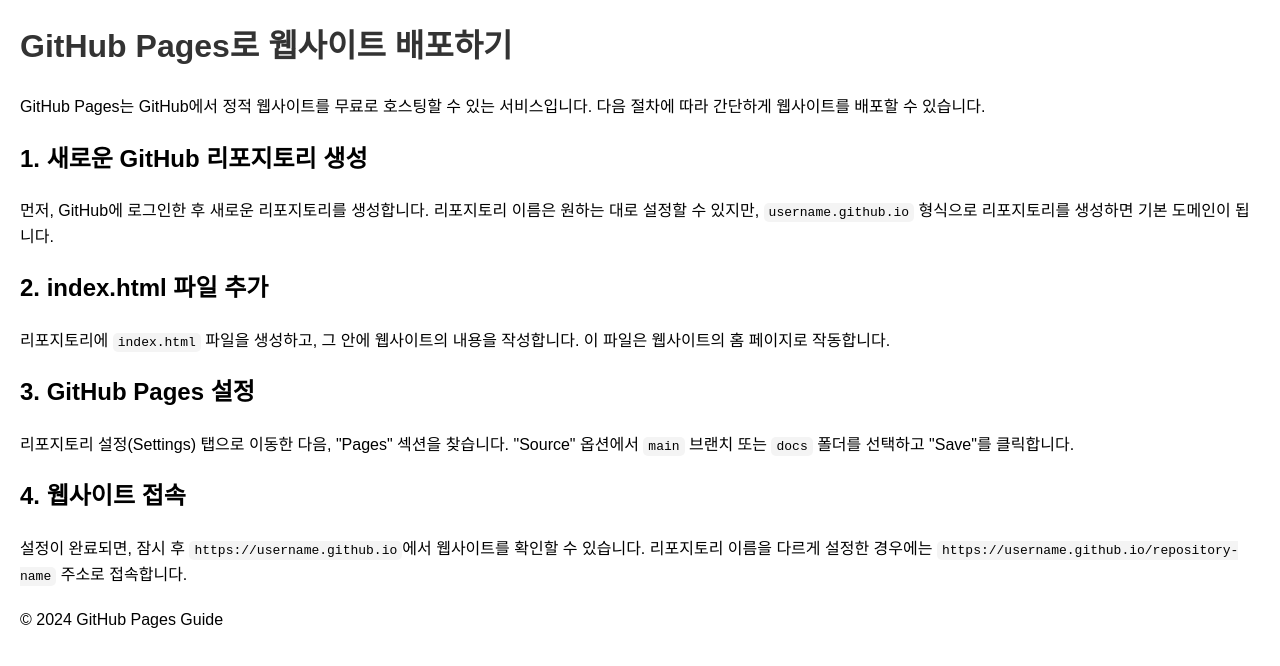
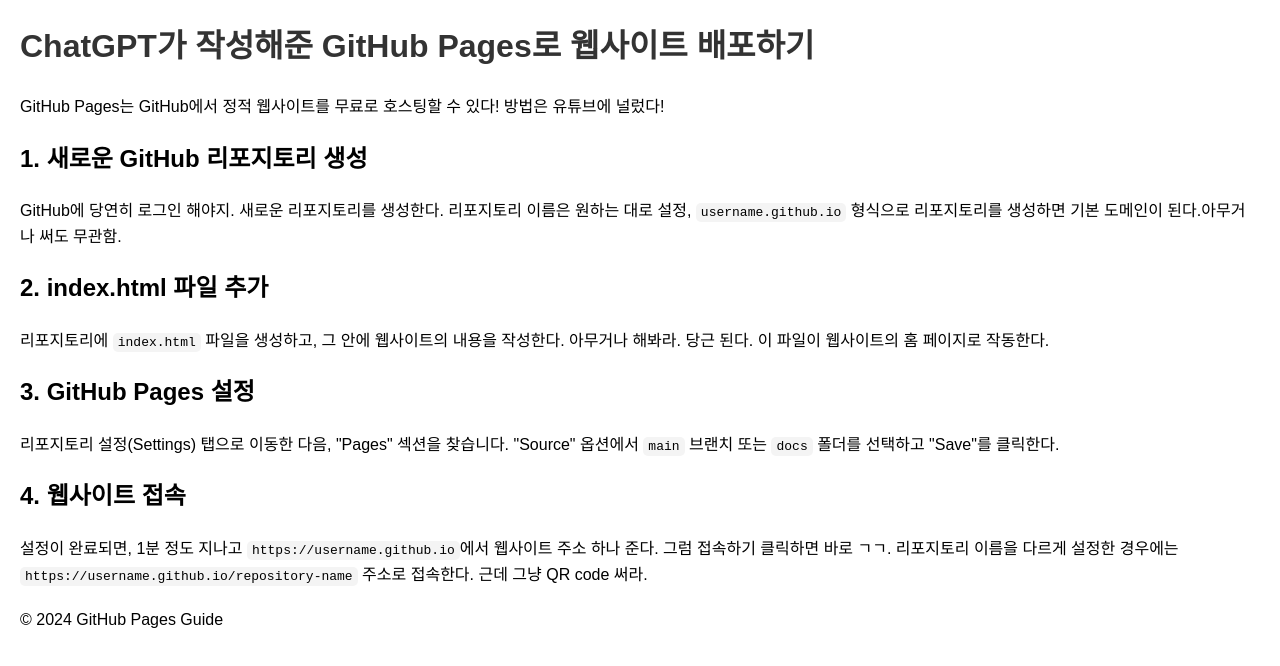
Before and after one commit to edenjsk/testshit, a plain HTML site: page index.html in a window 1280 px wide. Drawn offline with Linux system fonts and the light colour scheme.

Commit message:
Update index.html

```diff
--- a/index.html
+++ b/index.html
@@ -3,7 +3,7 @@
 <head>
     <meta charset="UTF-8">
     <meta name="viewport" content="width=device-width, initial-scale=1.0">
-    <title>GitHub Pages로 웹사이트 배포하기</title>
+    <title>안된다네, 안된다네, GitHub Pages로 웹사이트 배포하기가 안된다네~~~</title>
     <style>
         body {
             font-family: Arial, sans-serif;
@@ -24,27 +24,27 @@
     </style>
 </head>
 <body>
-    <h1>GitHub Pages로 웹사이트 배포하기</h1>
-    <p>GitHub Pages는 GitHub에서 정적 웹사이트를 무료로 호스팅할 수 있는 서비스입니다. 다음 절차에 따라 간단하게 웹사이트를 배포할 수 있습니다.</p>
+    <h1>ChatGPT가 작성해준 GitHub Pages로 웹사이트 배포하기</h1>
+    <p>GitHub Pages는 GitHub에서 정적 웹사이트를 무료로 호스팅할 수 있다! 방법은 유튜브에 널렀다!</p>
 
     <div class="step">
         <h2>1. 새로운 GitHub 리포지토리 생성</h2>
-        <p>먼저, GitHub에 로그인한 후 새로운 리포지토리를 생성합니다. 리포지토리 이름은 원하는 대로 설정할 수 있지만, <code>username.github.io</code> 형식으로 리포지토리를 생성하면 기본 도메인이 됩니다.</p>
+        <p>GitHub에 당연히 로그인 해야지. 새로운 리포지토리를 생성한다. 리포지토리 이름은 원하는 대로 설정, <code>username.github.io</code> 형식으로 리포지토리를 생성하면 기본 도메인이 된다.아무거나 써도 무관함.</p>
     </div>
 
     <div class="step">
         <h2>2. index.html 파일 추가</h2>
-        <p>리포지토리에 <code>index.html</code> 파일을 생성하고, 그 안에 웹사이트의 내용을 작성합니다. 이 파일은 웹사이트의 홈 페이지로 작동합니다.</p>
+        <p>리포지토리에 <code>index.html</code> 파일을 생성하고, 그 안에 웹사이트의 내용을 작성한다. 아무거나 해봐라. 당근 된다. 이 파일이 웹사이트의 홈 페이지로 작동한다.</p>
     </div>
 
     <div class="step">
         <h2>3. GitHub Pages 설정</h2>
-        <p>리포지토리 설정(Settings) 탭으로 이동한 다음, "Pages" 섹션을 찾습니다. "Source" 옵션에서 <code>main</code> 브랜치 또는 <code>docs</code> 폴더를 선택하고 "Save"를 클릭합니다.</p>
+        <p>리포지토리 설정(Settings) 탭으로 이동한 다음, "Pages" 섹션을 찾습니다. "Source" 옵션에서 <code>main</code> 브랜치 또는 <code>docs</code> 폴더를 선택하고 "Save"를 클릭한다.</p>
     </div>
 
     <div class="step">
         <h2>4. 웹사이트 접속</h2>
-        <p>설정이 완료되면, 잠시 후 <code>https://username.github.io</code>에서 웹사이트를 확인할 수 있습니다. 리포지토리 이름을 다르게 설정한 경우에는 <code>https://username.github.io/repository-name</code> 주소로 접속합니다.</p>
+        <p>설정이 완료되면, 1분 정도 지나고 <code>https://username.github.io</code>에서 웹사이트 주소 하나 준다. 그럼 접속하기 클릭하면 바로 ㄱㄱ. 리포지토리 이름을 다르게 설정한 경우에는 <code>https://username.github.io/repository-name</code> 주소로 접속한다. 근데 그냥 QR code 써라.</p>
     </div>
 
     <footer>
```
